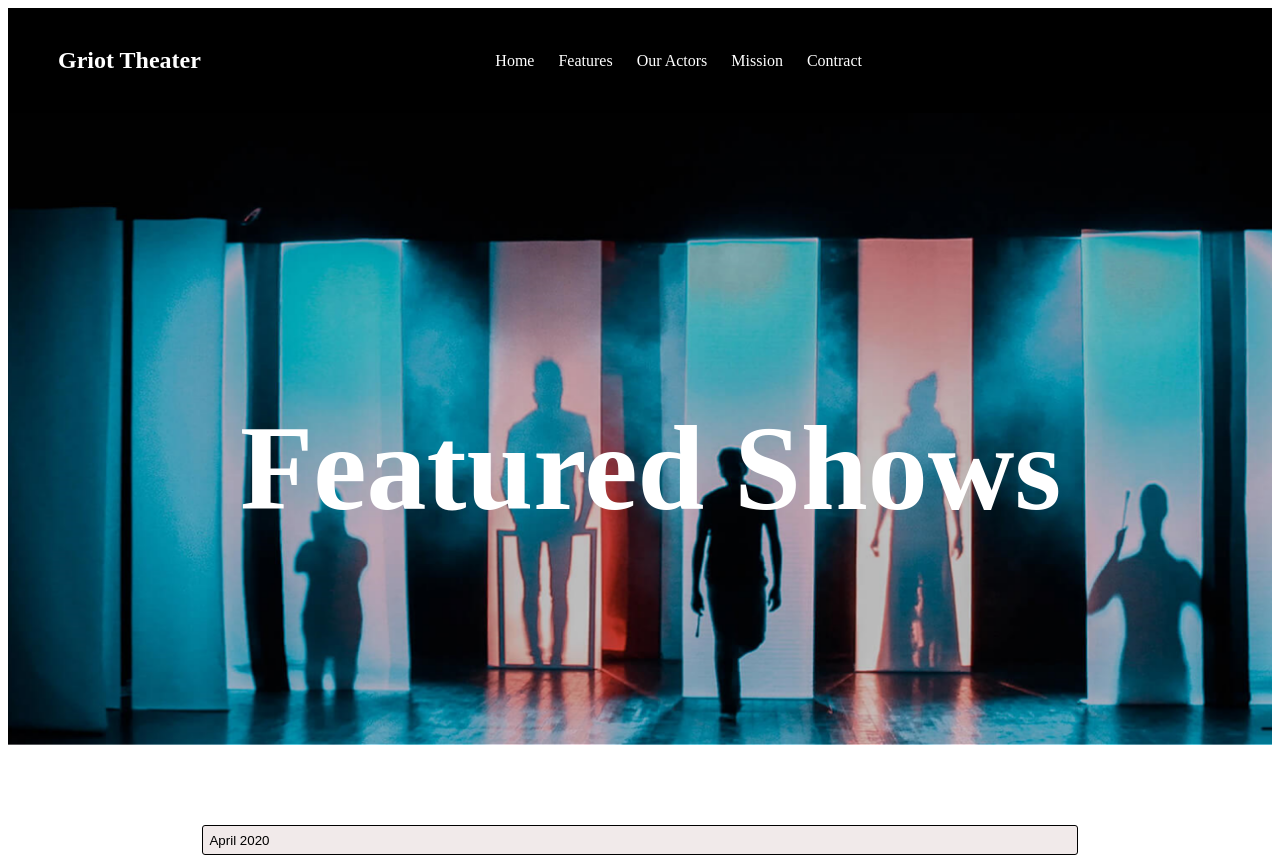
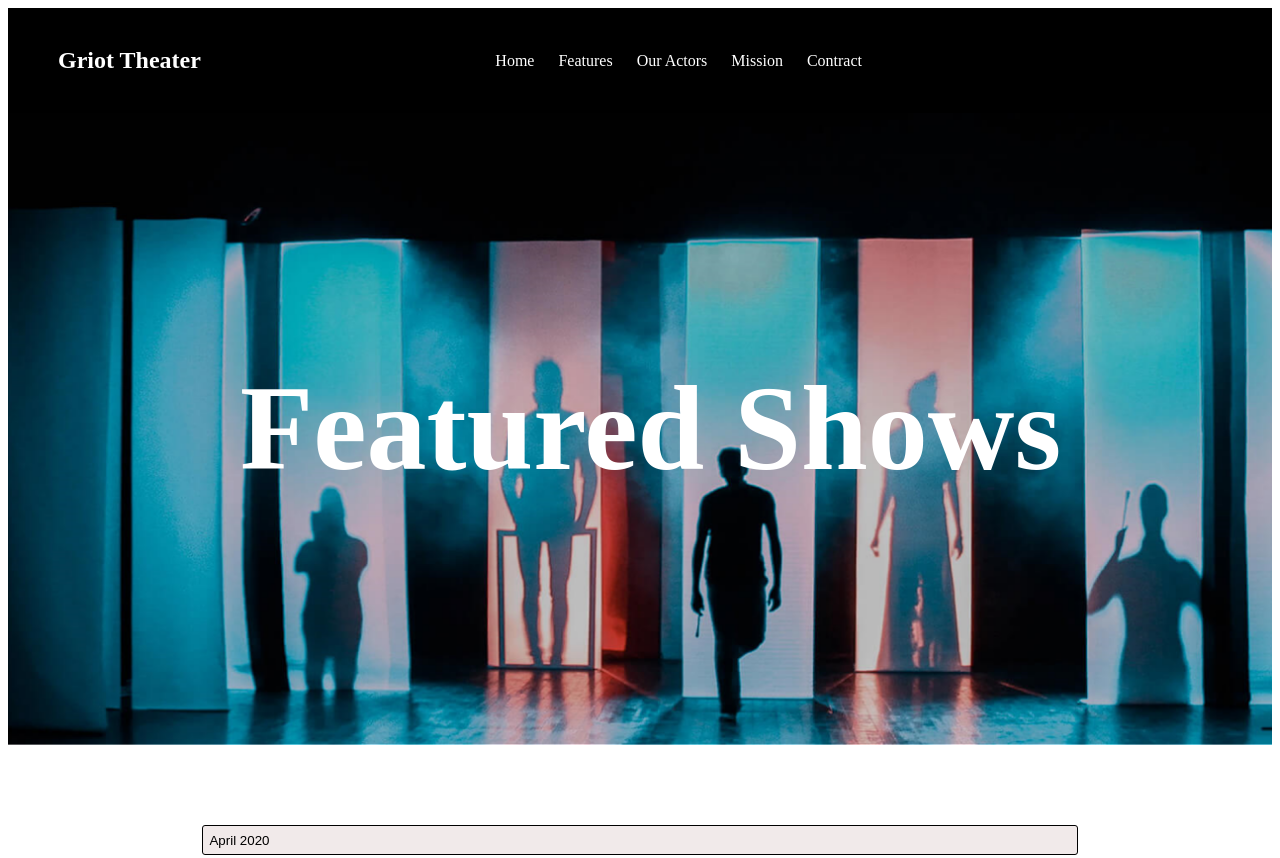
Before and after one commit to tcbryant96/day-3-HW, a plain HTML site: page index.html in a window 1280 px wide. Shown: the top 858 px of the page. Drawn offline with Linux system fonts and the light colour scheme.

Commit message:
cleaned/final commit

```diff
--- a/css/main.css
+++ b/css/main.css
@@ -10,7 +10,6 @@
       ". read-more ."
       "footer footer footer";
   }
-
 .Nav-Bar {
     grid-area: Nav-Bar;
     background-color: rgb(0, 0, 0);
@@ -18,10 +17,7 @@
     justify-content: space-between;
     padding-left: 50px;
     padding-right: 400px;
-
-
     align-items: center;
-
 }
 .Nav-Bar a{
     color: white;
@@ -31,7 +27,6 @@
 .Nav-Bar a:hover{
     color: rgb(53, 53, 255);
 }
-
 .Profile-pic {
     grid-area: Profile-pic;
     display: flex;
@@ -40,32 +35,20 @@
 .Profile-pic h1{
     position: absolute;
     left: 30vh;
-    top:40vh;
     font-size: 120px;
-  text-align: center;
-
-
-
-
 }
 #profpic{
     width:100%;
     height: auto;
-
-
 }
-
 .show-info{
     display: flex;
     margin-top: 10px;
     margin-bottom: px;
-
 }
 .info-text{
     align-items: flex-start;
      margin-left: 50px;
-
-
 }
 .more{
       background-color: orange;
@@ -77,14 +60,7 @@
       margin-left: 200px;
       align-self: flex-end;
 }
-
-
-
-
-
 .read-more { grid-area: read-more;
-
-
 }
 .date-button{
     width: 100%;
@@ -94,7 +70,6 @@
     height: 30px;
     text-align:start;
     margin-top: 10vh;
-
 }
 .footer { grid-area: footer;
     background-color: black;
```
Also changed, not shown: index.html (+2 -3 lines). Lines whose indentation alone changed are shown as unchanged.
